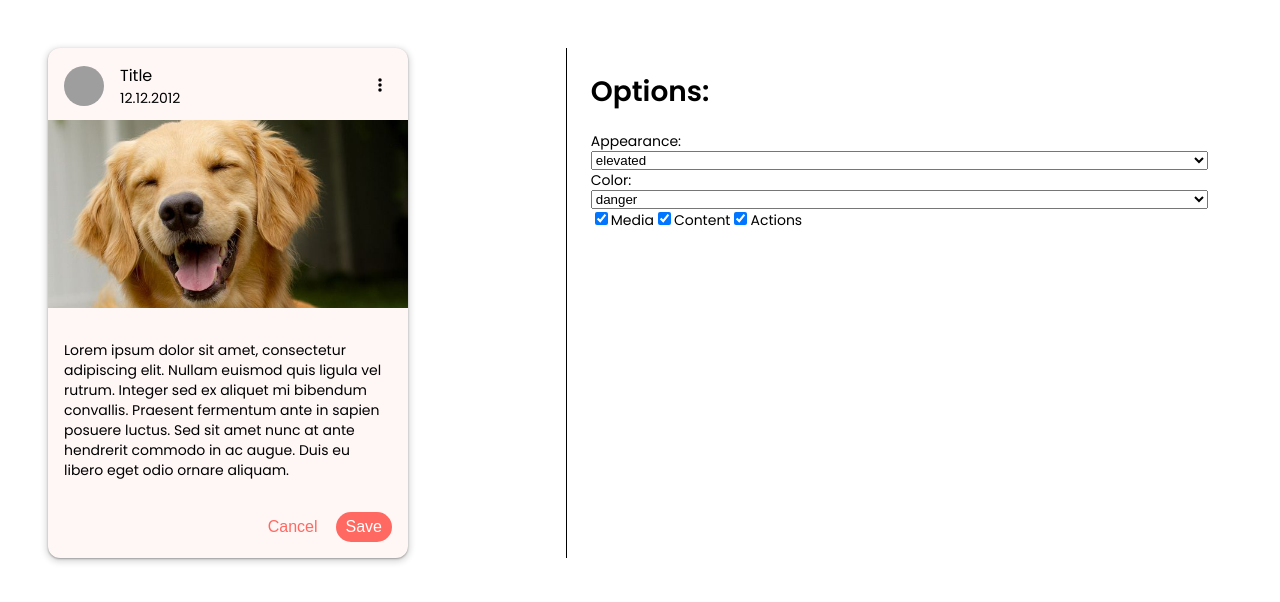
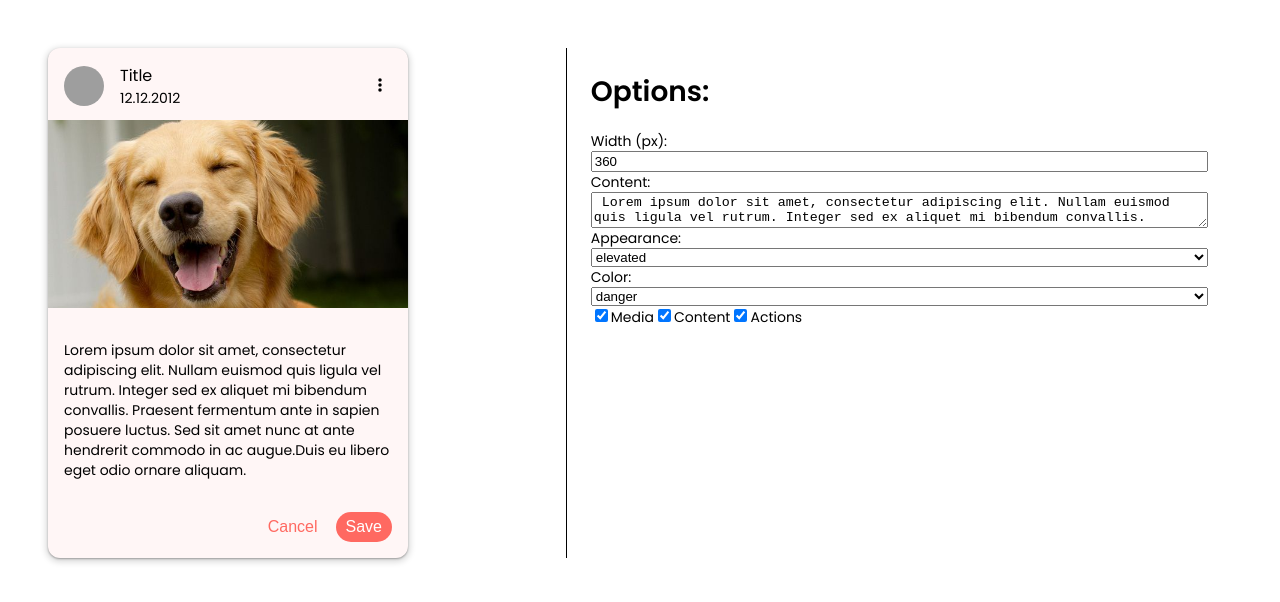
Before and after one commit to habiteam/habitea, a Next.js app: page /playground/card in a window 1280 px wide. Shown: the top 602 px of the page. Built offline with nearby package versions, Linux system fonts and the light colour scheme; grey boxes are pictures that could not be loaded.

Commit message:
fix: imports

```diff
--- a/pages/playground/card/index.tsx
+++ b/pages/playground/card/index.tsx
@@ -1,16 +1,20 @@
 import Head from 'next/head';
 import React, { useState } from 'react';
 
-import Card from '../../../common/components/Card/Card';
-import { CardAppearance } from '../../../common/components/Card/Card.schema';
+import Card, { CardAppearance } from '../../../common/components/Card/Card';
 import CardContent from '../../../common/components/Card/CardContent/CardContent';
-import CardFooter from '../../../common/components/Card/CardFooter/CardFooter';
-import { CardFooterActionsSchema } from '../../../common/components/Card/CardFooter/CardFooter.schema';
+import CardFooter, {
+  CardFooterActionsSchema,
+} from '../../../common/components/Card/CardFooter/CardFooter';
 import CardHeader from '../../../common/components/Card/CardHeader/CardHeader';
 import CardMedia from '../../../common/components/Card/CardMedia/CardMedia';
 import { Color } from '../../../common/constants/Color';
 
 export default function Playground() {
+  const [cardWidth, setCardWidth] = useState<number>(360);
+  const [cardContent, setCardContent] = useState<string>(
+    ' Lorem ipsum dolor sit amet, consectetur adipiscing elit. Nullam euismod quis ligula vel rutrum. Integer sed ex aliquet mi bibendum convallis. Praesent fermentum ante in sapien posuere luctus. Sed sit amet nunc at ante hendrerit commodo in ac augue.Duis eu libero eget odio ornare aliquam.',
+  );
   const [cardColor, setCardColor] = useState<Color>('danger');
   const [cardAppearance, setCardAppearance] =
     useState<CardAppearance>('elevated');
@@ -50,7 +54,11 @@ export default function Playground() {
       >
         <div style={{ flex: 4 }}>
           {' '}
-          <Card maxWidth="360px" color={cardColor} appearance={cardAppearance}>
+          <Card
+            maxWidth={`${cardWidth}px`}
+            color={cardColor}
+            appearance={cardAppearance}
+          >
             <CardHeader
               title="Title"
               subTitle="12.12.2012"
@@ -62,15 +70,7 @@ export default function Playground() {
               <CardMedia image="/dog.jpg" alt="cat image"></CardMedia>
             )}
 
-            {hasContent && (
-              <CardContent>
-                Lorem ipsum dolor sit amet, consectetur adipiscing elit. Nullam
-                euismod quis ligula vel rutrum. Integer sed ex aliquet mi
-                bibendum convallis. Praesent fermentum ante in sapien posuere
-                luctus. Sed sit amet nunc at ante hendrerit commodo in ac augue.
-                Duis eu libero eget odio ornare aliquam.
-              </CardContent>
-            )}
+            {hasContent && <CardContent>{cardContent}</CardContent>}
 
             {hasActions && (
               <CardFooter
@@ -85,6 +85,18 @@ export default function Playground() {
         >
           <h1>Options: </h1>
           <form style={{ display: 'flex', flexDirection: 'column' }}>
+            <label>Width (px): </label>
+            <input
+              value={cardWidth}
+              onChange={(e) => setCardWidth(parseInt(e.target.value))}
+            ></input>
+
+            <label>Content: </label>
+            <textarea
+              value={cardContent}
+              onChange={(e) => setCardContent(e.target.value)}
+            ></textarea>
+
             <label>Appearance: </label>
             <select
               value={cardAppearance}
```
Also changed, not shown: pages/playground/index.tsx (+0 -7 lines).
